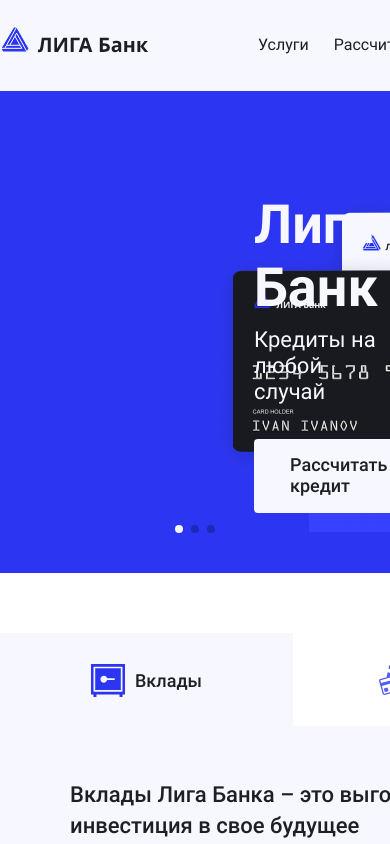
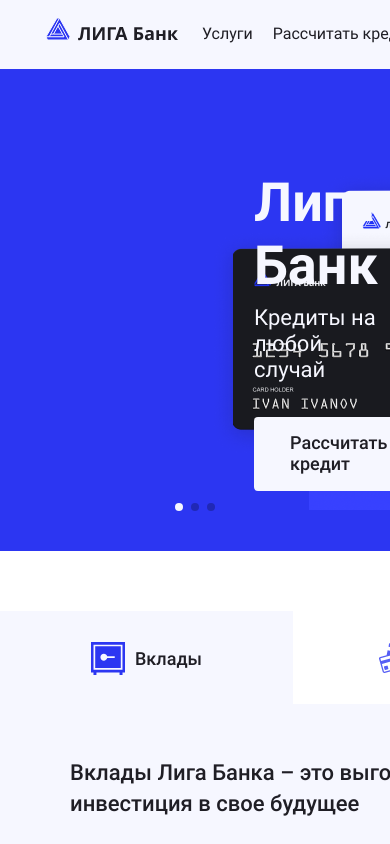
Before and after one commit to geoniced/liga-bank, a React (Create React App) app: page / in a window 390 px wide. Shown: the top 844 px of the page. Built offline with nearby package versions, Linux system fonts and the light colour scheme.

Commit message:
Добавляет лого планшетное и делает адаптив шапки под планшеты

```diff
--- a/src/components/page-header/page-header.jsx
+++ b/src/components/page-header/page-header.jsx
@@ -1,4 +1,5 @@
-import logo from "../../assets/img/logo.svg";
+import logoDesktop from "../../assets/img/logo.svg";
+import logoTablet from "../../assets/img/logo-tablet.svg";
 import {ReactComponent as IconLogin} from "../../assets/img/icon-login.svg";
 
 const PageHeader = () => {
@@ -6,7 +7,11 @@
     <header className="page-header">
       <nav className="page-header__main-navigation main-navigation">
         <a className="main-navigation__logo logo">
-          <img className="logo__image" src={logo} alt="Логотип сайта Лига Банк" width="149" height="25" />
+          <picture className="logo__picture">
+            {/* <source media="(max-width: 767px)" srcset="img/logo-mobile.svg" /> */}
+            <source media="(max-width: 1023px)" srcSet={logoTablet} />
+            <img className="logo__image" src={logoDesktop} alt="Логотип сайта Лига Банк" width="149" height="25" />
+          </picture>
         </a>
         <ul className="main-navigation__site-navigation site-navigation">
           <li className="site-navigation__item">
--- a/src/scss/login.scss
+++ b/src/scss/login.scss
@@ -15,3 +15,18 @@
   top: -2px;
   left: 0;
 }
+
+@media (max-width: $tablet-max-width) {
+  .login {
+    right: -15px;
+    padding: 15px;
+  }
+
+  .login__icon {
+    position: static;
+  }
+
+  .login__title {
+    display: none;
+  }
+}
--- a/src/scss/logo.scss
+++ b/src/scss/logo.scss
@@ -1,3 +1,15 @@
 .logo {
   display: flex;
+  justify-content: center;
 }
+
+.logo__picture {
+  display: flex;
+}
+
+@media (max-width: $tablet-max-width) {
+  .logo__image {
+    width: 134px;
+    height: 24px;
+  }
+}
--- a/src/scss/main-navigation.scss
+++ b/src/scss/main-navigation.scss
@@ -7,10 +7,30 @@
 }
 
 .main-navigation__logo {
+  flex-shrink: 0;
   margin-right: 109px;
   margin-bottom: 12px;
 }
 
+.main-navigation__site-navigation {
+  flex-shrink: 0;
+}
+
 .main-navigation__login {
+  flex-shrink: 0;
   margin-left: auto;
 }
+
+@media (max-width: $tablet-max-width) {
+  .main-navigation {
+    width: 100%;
+    min-height: 69px;
+
+    padding-right: 45px;
+    padding-left: 45px;
+  }
+
+  .main-navigation__logo {
+    margin-right: 23px;
+  }
+}
--- a/src/scss/site-navigation.scss
+++ b/src/scss/site-navigation.scss
@@ -39,3 +39,9 @@
   font-weight: 500;
   line-height: 22px;
 }
+
+@media (max-width: $tablet-max-width) {
+  .site-navigation__item {
+    margin-right: 20px;
+  }
+}
--- a/src/scss/variables.scss
+++ b/src/scss/variables.scss
@@ -10,8 +10,13 @@
 
 $track-color: #C1C2CA;
 
-$desktop-width: 1170px; // TODO: temporary until I start doing adaptive/rubber
+$min-content-desktop-width: 1024px; // TODO: temporary until I start doing adaptive/rubber
 
+$tablet-max-width: 1023px;
+$tablet-width: 768px;
+
+$mobile-max-width: 767px;
+$mobile-width: 320px;
 
 $track-size: 14px;
 $close-button-size: 18px;
```
Also changed, not shown: src/assets/img/logo-tablet.svg (added).
